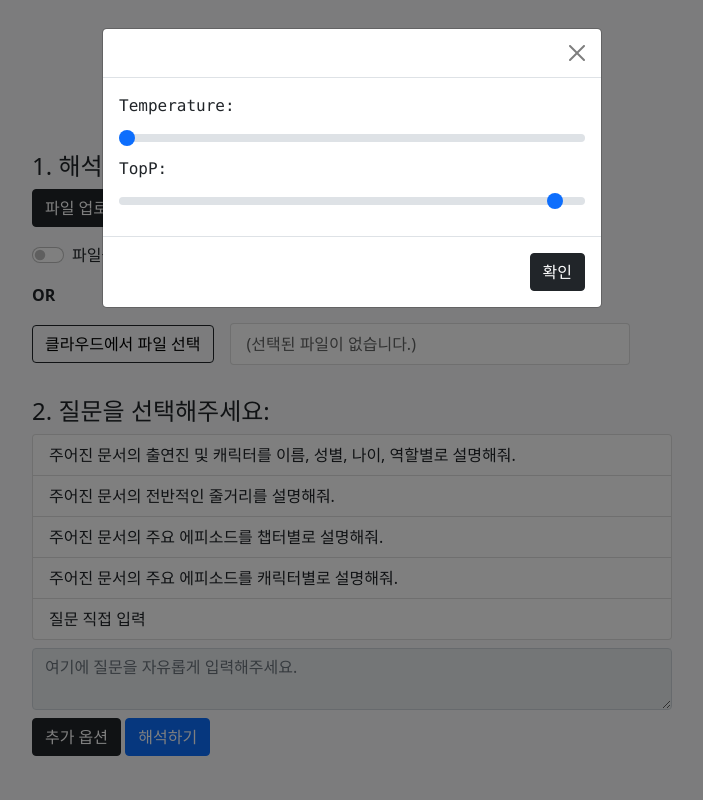
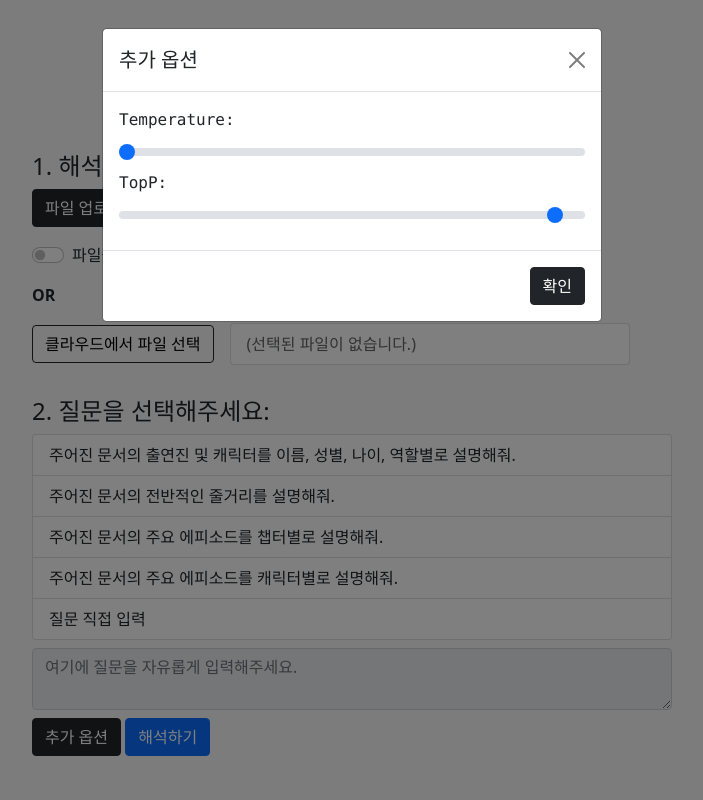
Before and after one commit to MarshmallowShadow/cj-enm-poc-gen-ai, a Django app: template demo/templates/main/index.html in a window 1280 px wide, after a click on "추가 옵션". Shown: the whole page, without its empty margins (288-991 px from the left). Run offline with Django 5.2, Linux system fonts and the light colour scheme; the template is opened without the code that fills it, so the values that code supplies are empty; some libraries are stand-ins or nearby versions.

Commit message:
Fix: Minor Visual Changes

```diff
--- a/demo/templates/main/index.html
+++ b/demo/templates/main/index.html
@@ -116,7 +116,7 @@
         <div class="modal-dialog">
             <div class="modal-content">
                 <div class="modal-header">
-                    <h5 class="modal-title"></h5>
+                    <h5 class="modal-title">추가 옵션</h5>
                     <button type="button" class="btn-close" data-bs-dismiss="modal" aria-label="Close"></button>
                 </div>
                 <div class="modal-body">
```
